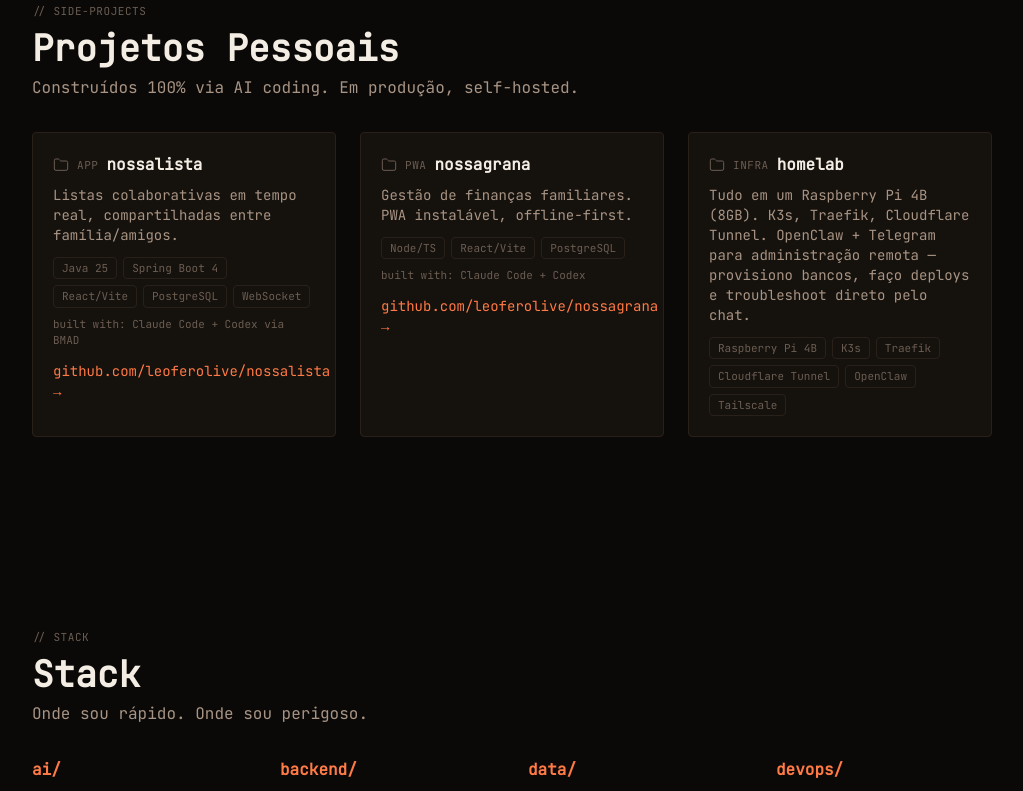
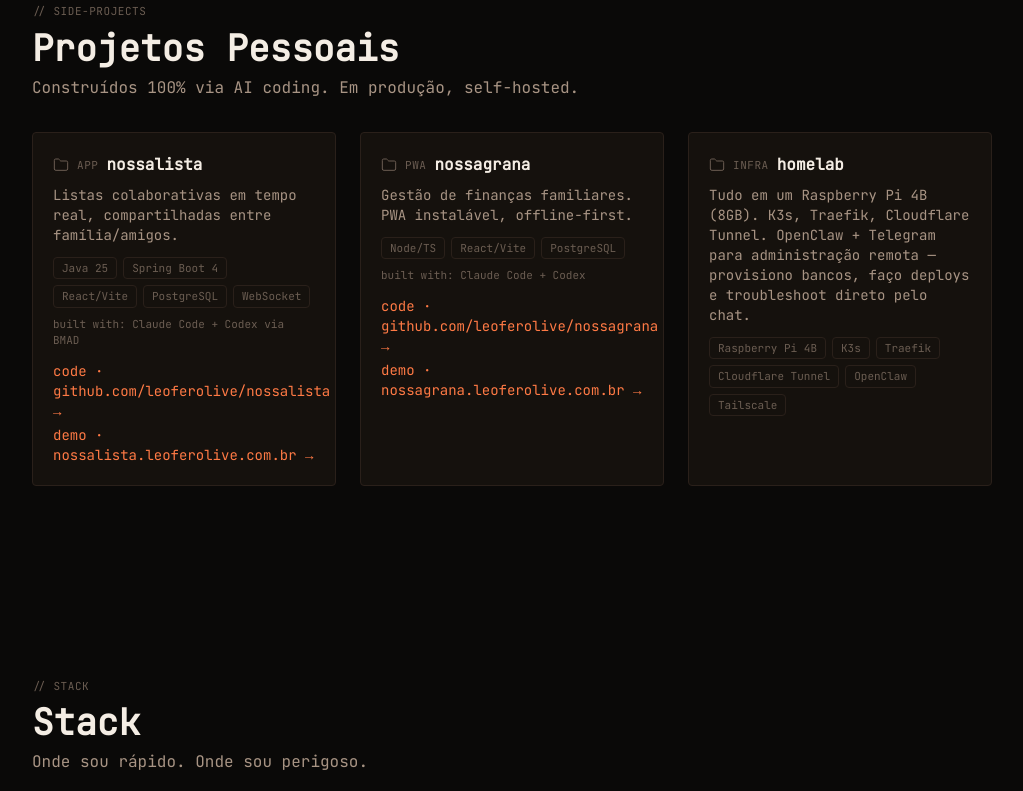
Before and after one commit to leoferolive/leoferolive.com.br, a React (Vite) app: page / in a window 1280 px wide. Shown: the part 3680-4471 px from the top of the page, without its empty margins (128-1151 px from the left). Built offline with nearby package versions, Linux system fonts and the light colour scheme.

Commit message:
feat(projects): add demo links for NossaLista and NossaGrana

```diff
--- a/src/components/ui/ProjectCard.tsx
+++ b/src/components/ui/ProjectCard.tsx
@@ -27,10 +27,19 @@
       {project.builtWith && (
         <p className="mt-2 text-[11px] text-text-faint">built with: {project.builtWith}</p>
       )}
-      {project.link && (
-        <ExternalLink href={project.link} className="mt-3 inline-block text-sm text-accent">
-          {project.link.replace('https://', '')} →
-        </ExternalLink>
+      {(project.link || project.demo) && (
+        <div className="mt-3 flex flex-col gap-1 text-sm">
+          {project.link && (
+            <ExternalLink href={project.link} className="text-accent hover:underline">
+              code · {project.link.replace('https://', '')} →
+            </ExternalLink>
+          )}
+          {project.demo && (
+            <ExternalLink href={project.demo} className="text-accent hover:underline">
+              demo · {project.demo.replace('https://', '')} →
+            </ExternalLink>
+          )}
+        </div>
       )}
     </article>
   );
--- a/src/data/projects.ts
+++ b/src/data/projects.ts
@@ -5,7 +5,8 @@
   description: { pt: string; en: string };
   stack: readonly string[];
   builtWith?: string;
-  link?: string;
+  link?: string;     // GitHub repo
+  demo?: string;     // Live URL
 };
 
 export const projects: readonly ProjectEntry[] = [
@@ -20,6 +21,7 @@
     stack: ['Java 25', 'Spring Boot 4', 'React/Vite', 'PostgreSQL', 'WebSocket'],
     builtWith: 'Claude Code + Codex via BMAD',
     link: 'https://github.com/leoferolive/nossalista',
+    demo: 'https://nossalista.leoferolive.com.br',
   },
   {
     id: 'nossagrana',
@@ -32,6 +34,7 @@
     stack: ['Node/TS', 'React/Vite', 'PostgreSQL'],
     builtWith: 'Claude Code + Codex',
     link: 'https://github.com/leoferolive/nossagrana',
+    demo: 'https://nossagrana.leoferolive.com.br',
   },
   {
     id: 'homelab',
```
Also changed, not shown: 1 other file (tests, documents, lock files or other folders).
